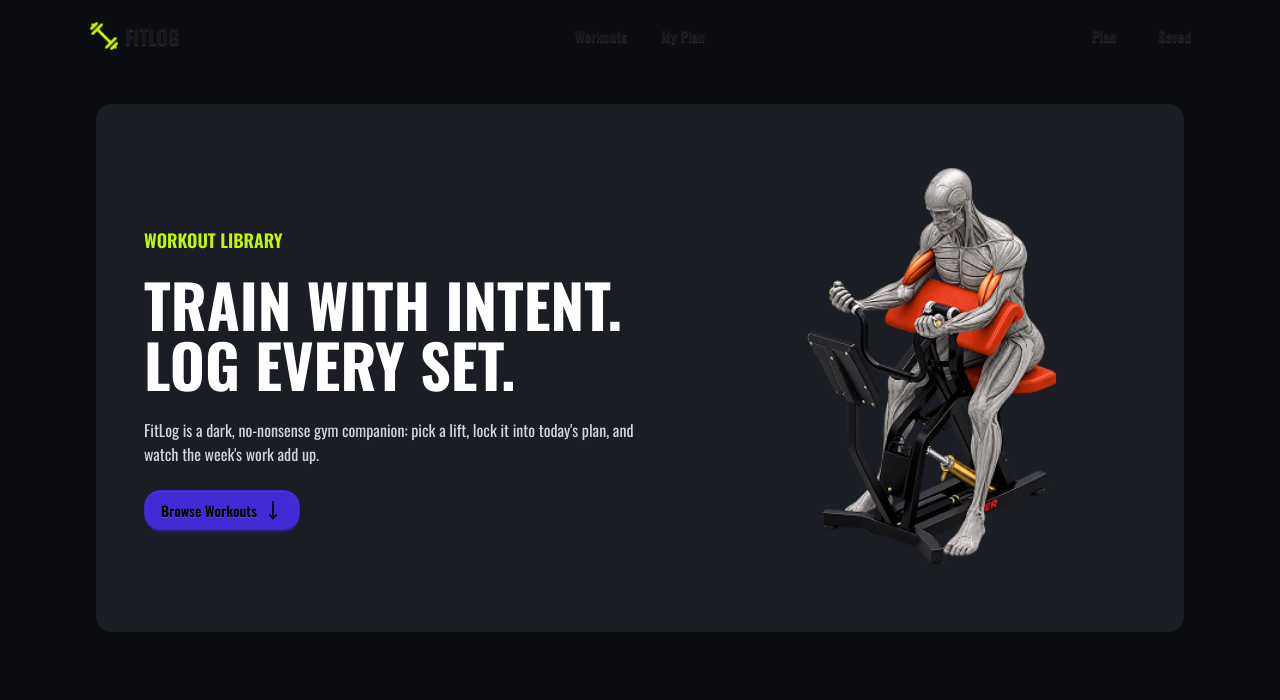
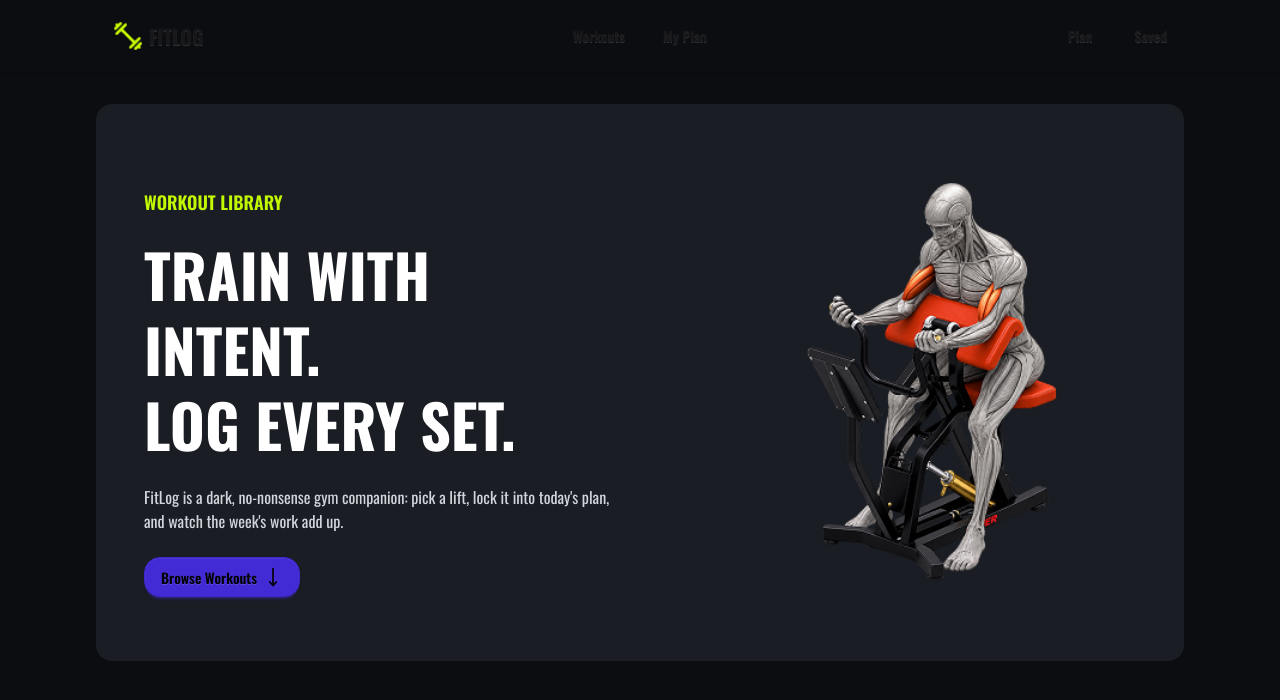
Before and after one commit to Nafiz-365/Fit-Log, a Next.js app: page / in a window 1280 px wide. Shown: the top 700 px of the page. Built offline with nearby package versions, Linux system fonts and the light colour scheme.

Commit message:
Navbar and Banner Section Reformed

```diff
--- a/src/components/pages/Banner.tsx
+++ b/src/components/pages/Banner.tsx
@@ -1,46 +1,63 @@
 import React from 'react';
-import BannerImage from '@/assets/banner.png';
 import Image from 'next/image';
 import { MoveDown } from 'lucide-react';
 
+import BannerImage from '@/assets/banner.png';
+
 const Banner = () => {
     return (
-        <div className="bg-[#0C0D10] text-white h-dvh">
-            <div className="max-w-6xl mx-auto px-4 sm:px-6 lg:px-8 py-8">
-                <div className="hero bg-[#1A1D23] min-h-96 rounded-2xl px-8 py-12">
-                    <div className="hero-content flex-col lg:flex-row-reverse w-full gap-25">
-                        <Image
-                            src={BannerImage}
-                            alt="FitLog workout"
-                            height={400}
-                            width={400}
-                        />
+        <section className="min-h-dvh bg-[#0C0D10] text-white">
+            {/* Main Container */}
+            <div className="mx-auto max-w-6xl px-4 py-8 sm:px-6 lg:px-8">
+                {/* Hero Card */}
+                <div className="hero min-h-96 rounded-2xl bg-[#1A1D23] px-8 py-12">
+                    <div className="hero-content w-full flex-col gap-10 lg:flex-row-reverse lg:gap-30">
+                        {/* Banner Image */}
+                        <div className="shrink-0">
+                            <Image
+                                src={BannerImage}
+                                alt="FitLog workout"
+                                width={400}
+                                height={400}
+                                priority
 
+                            />
+                        </div>
+
+                        {/* Content */}
                         <div className="flex-1">
-                            <p className="text-lg font-semibold py-5 text-(--main-color)">
+                            {/* Subtitle */}
+                            <p className="py-5 text-lg font-semibold text-(--main-color)">
                                 WORKOUT LIBRARY
                             </p>
 
-                            <h1 className="text-4xl md:text-5xl lg:text-6xl font-bold">
+                            {/* Heading */}
+                            <h1 className="text-4xl font-bold leading-tight md:text-5xl lg:text-6xl">
                                 TRAIN WITH INTENT.
                                 <br />
                                 LOG EVERY SET.
                             </h1>
 
-                            <p className="py-6 text-gray-300 max-w-xl">
+                            {/* Description */}
+                            <p className="max-w-xl py-6 text-gray-300">
                                 FitLog is a dark, no-nonsense gym companion:
                                 pick a lift, lock it into today&apos;s plan, and
                                 watch the week&apos;s work add up.
                             </p>
 
-                            <button className="btn btn-primary text-black rounded-2xl">
-                                Browse Workouts <MoveDown className="h-5 w-5" />
+                            {/* CTA Button */}
+                            <button className="btn btn-primary rounded-2xl text-black">
+                                Browse Workouts
+                                <MoveDown
+                                    className="h-5 w-5"
+                                    aria-hidden="true"
+                                />
                             </button>
                         </div>
                     </div>
                 </div>
             </div>
-        </div>
+        </section>
     );
 };
 
--- a/src/components/shared/Navbar.tsx
+++ b/src/components/shared/Navbar.tsx
@@ -1,55 +1,99 @@
+import React from 'react';
+import Image from 'next/image';
+import Link from 'next/link';
 import { Menu } from 'lucide-react';
-import Image from 'next/image';
-import Logo from '@/assets/logo.png'
-import React from 'react';
+
+import Logo from '@/assets/logo.png';
 
 const Navbar = () => {
     return (
-        <div className=" bg-[#0C0D10] shadow-sm sticky top-0 z-50">
-            <div className="navbar max-w-6xl mx-auto">
+        <nav className="sticky top-0 z-50 bg-[#0C0D10] shadow-sm">
+            {/* Navbar Container */}
+            <div className="navbar mx-auto max-w-6xl px-4 sm:px-6 lg:px-8">
+                {/* Left Side: Mobile Menu + Logo */}
                 <div className="navbar-start">
+                    {/* Mobile Dropdown Menu */}
                     <div className="dropdown">
                         <div
                             tabIndex={0}
                             role="button"
+                            aria-label="Open navigation menu"
                             className="btn btn-ghost lg:hidden"
                         >
                             <Menu className="h-5 w-5" aria-hidden="true" />
                         </div>
+
+                        {/* Mobile Navigation Links */}
                         <ul
                             tabIndex={-1}
-                            className="menu menu-sm dropdown-content bg-base-100 rounded-box z-1 mt-3 w-52 p-2 shadow"
+                            className="menu menu-sm dropdown-content z-1 mt-3 w-52 rounded-box bg-base-100 p-2 shadow"
                         >
-                            <a className="btn rounded-2xl">Workouts</a>
-                            <a className="btn rounded-2xl">My Plan</a>
+                            <li>
+                                <Link href="/workouts">Workouts</Link>
+                            </li>
+
+                            <li>
+                                <Link href="/my-plan">My Plan</Link>
+                            </li>
                         </ul>
                     </div>
-                    <a className="btn btn-ghost text-xl rounded-2xl">
+
+                    {/* Logo */}
+                    <Link
+                        href="/"
+                        className="btn btn-ghost rounded-2xl text-xl"
+                    >
                         <Image
                             src={Logo}
-                            alt="fit-log logo"
+                            alt="FitLog logo"
+                            width={30}
                             height={30}
-                            width={30}
                         />
                         FITLOG
-                    </a>
+                    </Link>
                 </div>
+
+                {/* Center: Desktop Navigation */}
                 <div className="navbar-center hidden lg:flex">
-                    <ul className="menu menu-horizontal px-1">
-                        <a className="btn rounded-2xl btn-ghost text-sm">
-                            Workouts
-                        </a>
-                        <a className="btn rounded-2xl btn-ghost text-sm">
-                            My Plan
-                        </a>
+                    <ul className="menu menu-horizontal gap-1 px-1">
+                        <li>
+                            <Link
+                                href="/workouts"
+                                className="btn btn-ghost rounded-2xl text-sm"
+                            >
+                                Workouts
+                            </Link>
+                        </li>
+
+                        <li>
+                            <Link
+                                href="/my-plan"
+                                className="btn btn-ghost rounded-2xl text-sm"
+                            >
+                                My Plan
+                            </Link>
+                        </li>
                     </ul>
                 </div>
+
+                {/* Right Side: Plan + Saved */}
                 <div className="navbar-end gap-2">
-                    <a className="btn rounded-2xl btn-ghost text-sm">Plan</a>
-                    <a className="btn rounded-2xl btn-ghost text-sm">Saved</a>
+                    <Link
+                        href="/plan"
+                        className="btn btn-ghost rounded-2xl text-sm"
+                    >
+                        Plan
+                    </Link>
+
+                    <Link
+                        href="/saved"
+                        className="btn btn-ghost rounded-2xl text-sm"
+                    >
+                        Saved
+                    </Link>
                 </div>
             </div>
-        </div>
+        </nav>
     );
 };
 
```
